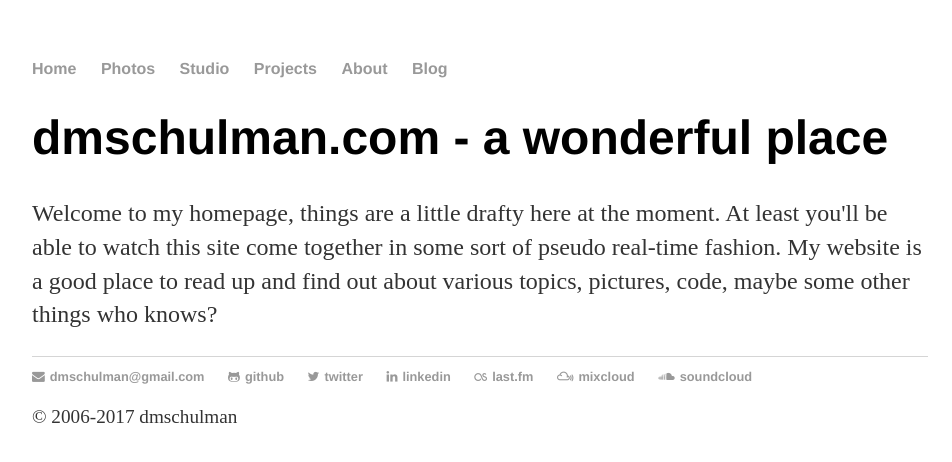
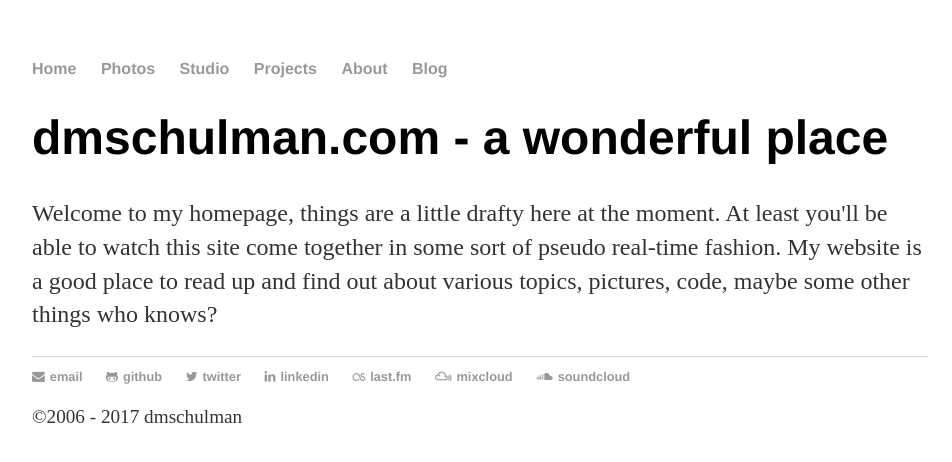
Before and after one commit to dmschulman/dmschulman.github.io, a Jekyll site: the page built from index.html, in a window 1280 px wide. Shown: the top 462 px of the page, without its empty margins (160-1112 px from the left). Built offline with Jekyll 4.4.1, drawn with Linux system fonts in a browser that asks for light colours.

Commit message:
Update footer.html

```diff
--- a/_includes/footer.html
+++ b/_includes/footer.html
@@ -1,5 +1,5 @@
 	<ul>
-					<li><a href="&#x6d;&#x61;&#x69;&#x6c;&#116;&#x6f;&#x3a;&#x64;&#109;&#115;&#99;&#104;&#x75;&#108;&#109;&#x61;&#x6e;&#64;&#x67;&#x6d;&#x61;&#x69;&#108;&#46;&#99;&#111;&#109;" title="Email" target="_blank"><i class="fa fa-envelope"></i>&#x64;&#109;&#115;&#99;&#104;&#x75;&#108;&#109;&#x61;&#x6e;&#64;&#x67;&#x6d;&#x61;&#x69;&#108;&#46;&#99;&#111;&#109;</a></li>
+					<li><a href="&#x6d;&#x61;&#x69;&#x6c;&#116;&#x6f;&#x3a;&#x64;&#109;&#115;&#99;&#104;&#x75;&#108;&#109;&#x61;&#x6e;&#64;&#x67;&#x6d;&#x61;&#x69;&#108;&#46;&#99;&#111;&#109;" title="Email" target="_blank"><i class="fa fa-envelope"></i>email</a></li>
 					<li><a href="https://github.com/dmschulman" title="Github" target="_blank"><i class="fa fa-github-alt"></i>Github</a></li>
 					<li><a href="https://twitter.com/dmschulman" title="Twitter" target="_blank"><i class="fa fa-twitter"></i>Twitter</a></li>
 					<li><a href="https://www.linkedin.com/in/dmschulman" title="LinkedIn" target="_blank"><i class="fa fa-linkedin"></i>LinkedIn</a></li>
@@ -7,4 +7,4 @@
 					<li><a href="https://www.mixcloud.com/khybersound" title="Mixcloud Khyber" target="_blank"><i class="fa fa-mixcloud"></i>Mixcloud</a></li>
 					<li><a href="https://soundcloud.com/khybersound" title="Soundcloud Khyber" target="_blank"><i class="fa fa-soundcloud"></i>Soundcloud</a></li>
 				</ul>
-				<p>&copy; 2006-{{ site.time | date: '%Y' }} dmschulman</p>
+				<p>&copy;2006 - {{ site.time | date: '%Y' }} dmschulman</p>
```
